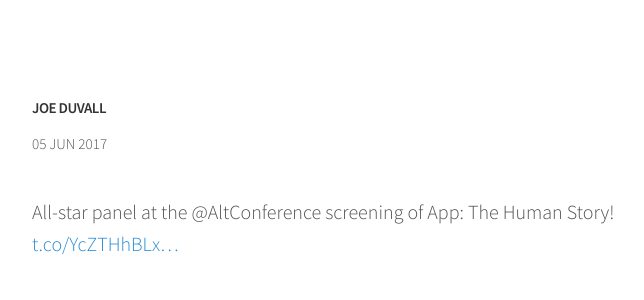
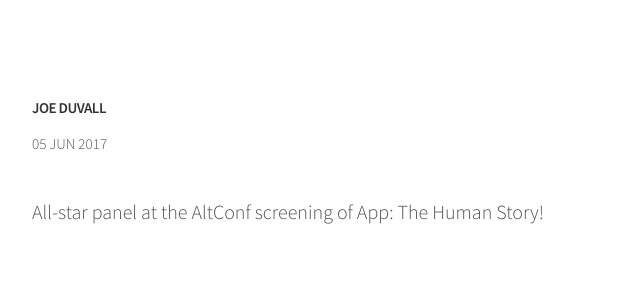
Before and after one commit to joeduvall4/joeduvall4.github.io.old, a Jekyll site: the page built from _posts/2017-06-05-t871542118732283904.md, in a window 1280 px wide. Shown: the top 300 px of the page, without its empty margins (248-892 px from the left). Built offline with Jekyll 4.4.1, drawn with Linux system fonts in a browser that asks for light colours.

Commit message:
Mirroring from Micro.blog.

```diff
--- a/_posts/2017-06-05-t871542118732283904.md
+++ b/_posts/2017-06-05-t871542118732283904.md
@@ -5,4 +5,4 @@ audio:
 date: 2017-06-04 18:40:08 -0700
 guid: http://joe.duvall.micro.blog/2017/06/05/t871542118732283904.html
 ---
-All-star panel at the @AltConference screening of App: The Human Story! [t.co/YcZTHhBLx...](https://t.co/YcZTHhBLxi)
+All-star panel at the AltConf screening of App: The Human Story!
```
